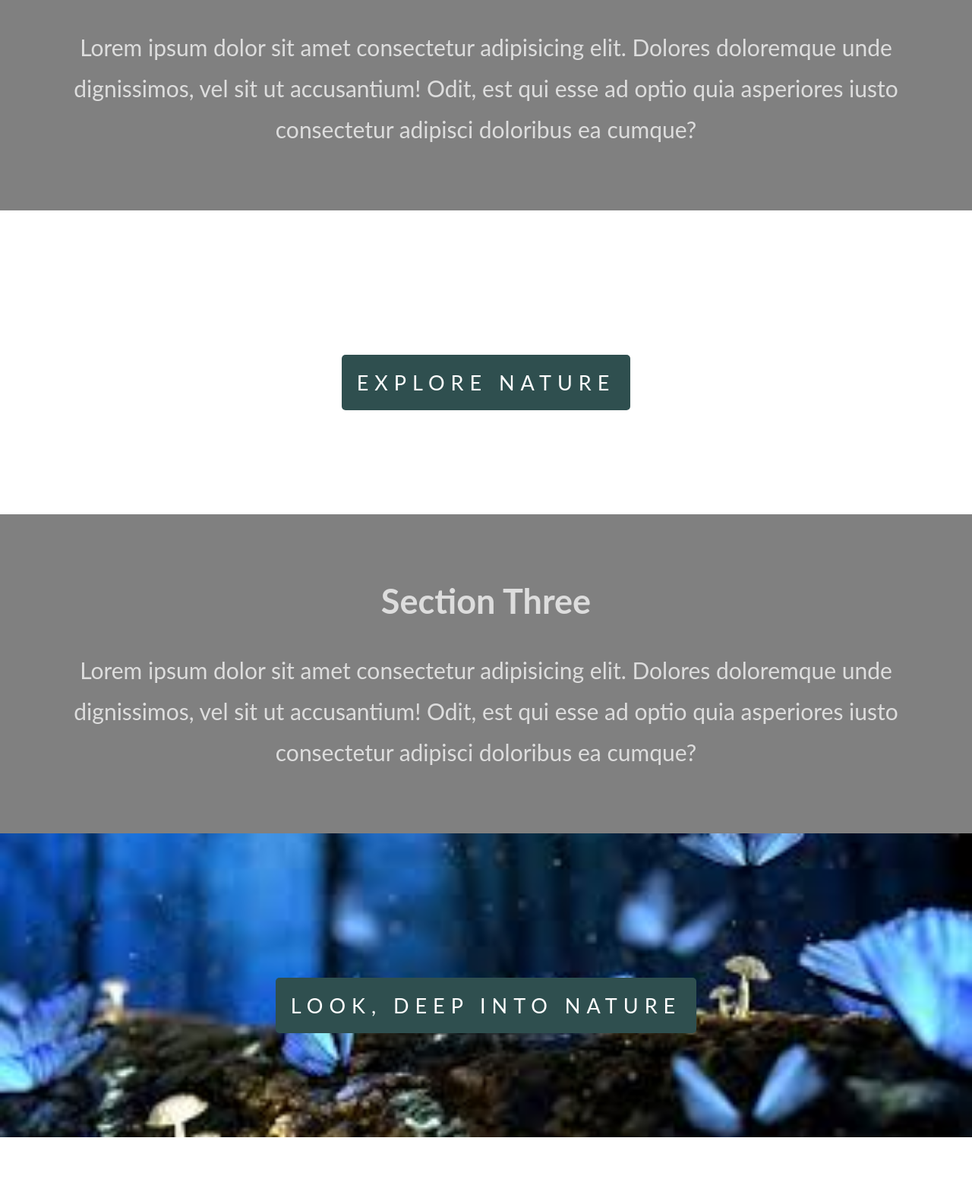
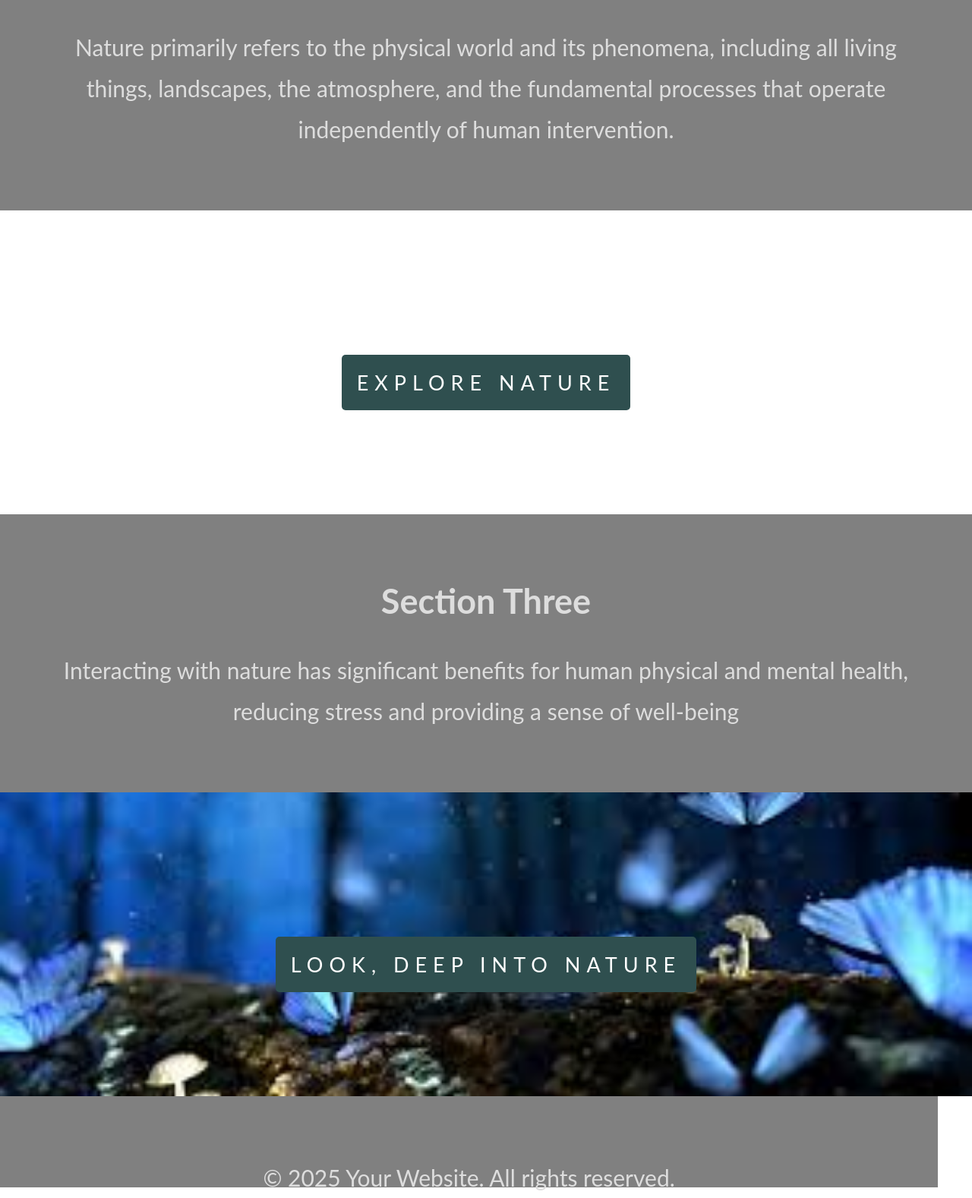
Before and after one commit to Minahiliqbal12/parallax-Website, a plain HTML site: page index.html in a window 1280 px wide. Shown: the part 644-2221 px from the top of the page at 76% size. Before the commit the page ends 2171 px from the top, so only its background shows below. Drawn offline with Linux system fonts and the light colour scheme.

Commit message:
Add footer

```diff
--- a/index.html
+++ b/index.html
@@ -14,7 +14,7 @@
     </section>
     <section class="section section-light">
     <h2>Section Two</h2>
-    <p>Lorem ipsum dolor sit amet consectetur adipisicing elit. Dolores doloremque unde dignissimos, vel sit ut accusantium! Odit, est qui esse ad optio quia asperiores iusto consectetur adipisci doloribus ea cumque?</p>
+    <p>Nature primarily refers to the physical world and its phenomena, including all living things, landscapes, the atmosphere, and the fundamental processes that operate independently of human intervention.</p>
 </section>
 <section class="pimg2">
     <div class="ptext">
@@ -23,14 +23,16 @@
 </section>
 <section class="section section-dark">
     <h2>Section Three</h2>
-    <p>Lorem ipsum dolor sit amet consectetur adipisicing elit. Dolores doloremque unde dignissimos, vel sit ut accusantium! Odit, est qui esse ad optio quia asperiores iusto consectetur adipisci doloribus ea cumque?</p>
+    <p> Interacting with nature has significant benefits for human physical and mental health, reducing stress and providing a sense of well-being</p>
 </section>
 <section class="pimg3">
     <div class="ptext">
         <span class="textBg">LOOK, DEEP INTO NATURE</span>
 </section>
+<section class="section section-footer">
 <footer>
-    <p></p>
+    <p>© 2025 Your Website. All rights reserved.</p>
 </footer>
+</section>
 </body>
 </html>
--- a/style/style.css
+++ b/style/style.css
@@ -66,3 +66,18 @@ html,body{
     background-color:grey;
     color:#ddd;
 }
+.section-footer{
+    background-color:grey;
+    color:#ddd;
+    width: 84%;
+   height: 20px;
+
+}
+
+.footer {
+  background-color: grey;
+  color: #ddd;
+  padding: 40px 20px 40px;
+ font-family: Arial, sans-serif;
+
+}
```
